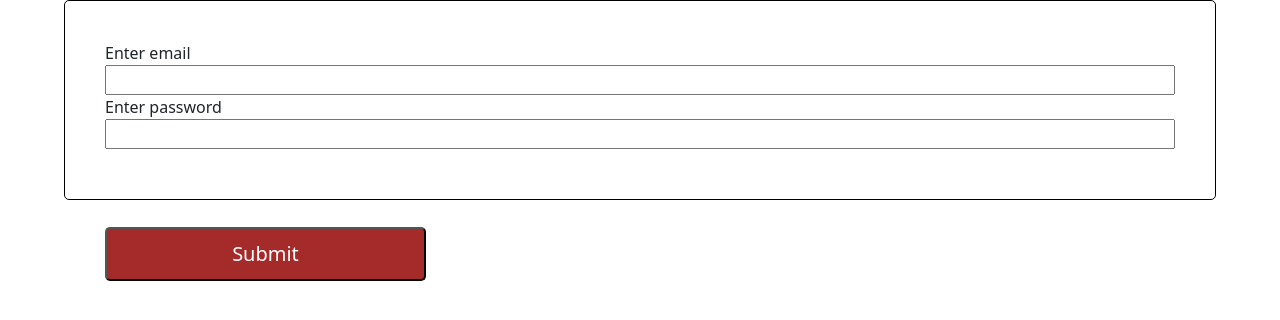
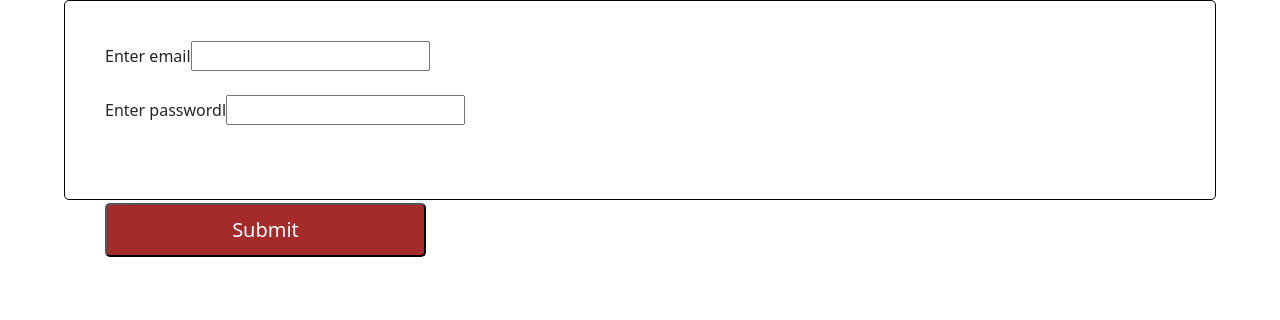
Before and after one commit to lissa3/start-react, a React (Create React App) app: page / in a window 1280 px wide. Shown: the top 320 px of the page. Built offline with nearby package versions, Linux system fonts and the light colour scheme.

Commit message:
create more complex folder structure; add Field component

```diff
--- a/src/App.js
+++ b/src/App.js
@@ -1,16 +1,12 @@
 import React from "react";
-import Login from './components/Login'
-import  {loginAPI}  from "./utils";
+import Login from './components/auth/Login'
+
 import './App.css'
 
-
 const App = ()=>{
-  const appLoginSubmit = (email,psw)=>{
-    loginAPI(email,psw)
-  }
   return (
   <div className="app">
-    <Login  handleLoginSubmit={appLoginSubmit} />
+    <Login />
   </div>
   )
 }
--- a/src/components/Login.js
+++ /dev/null
@@ -1,36 +0,0 @@
-import '../App.css'
-import { useState } from 'react';
-
-const Login = ({handleLoginSubmit})=> {
-  const [email,setEmail] = useState("");
-  const [psw,setPsw] = useState("");
-
-  const getEmail = (e)=>{
-    setEmail(e.target.value)
-  }
-  const getPsw = (e)=>{
-    setPsw(e.target.value)
-  }
-  const loginHandleSubmit = (e)=>{
-    e.preventDefault();
-    // pass term as a param to App method
-    handleLoginSubmit(email,psw)
-  }
-
-  return (
-  <div className="input-form">
-    <form action="#" onSubmit={loginHandleSubmit}  className="form">
-        <label>Enter email </label>
-        <input type="email" value={email} onChange={getEmail}/>
-        <label>Enter password </label>
-        <input type="password" value={psw} onChange={getPsw}/>
-        <br />
-        <br />
-        <button  type="submit" className="but">Submit</button>
-    </form>
-  </div>
-  )
-
-}
-
-export default Login;
--- /dev/null
+++ b/src/components/auth/Login.js
@@ -0,0 +1,29 @@
+import '../../App.css'
+import { useState } from 'react';
+import Field from '../../components/common/Field';
+import  {loginAPI}  from "../../utils";
+
+const Login = ()=> {
+    const [email,setEmail] = useState("");
+    const [psw,setPsw] = useState("");
+    const handleLoginSubmit = ()=>{
+      console.log(email,psw)
+      loginAPI(email,psw)
+    }
+
+  return (
+  <div className="input-form">
+    <form action="#" className="form" onSubmit={handleLoginSubmit}>
+        <Field type="email" setValue={setEmail} />
+        <br />
+        <Field type="passwordl" setValue={setPsw} />
+        <br />
+        <br />
+        <button  type="submit" className="but">Submit</button>
+    </form>
+  </div>
+  )
+
+}
+
+export default Login;
--- /dev/null
+++ b/src/components/common/Field.js
@@ -0,0 +1,16 @@
+import '../../App.css'
+
+
+const Field = ({type,setValue})=> {
+
+  return (
+    <div>
+        <label>Enter {type} </label>
+        <input type={type}  onChange= {(e)=>setValue(e.target.value)}  />
+
+  </div>
+  )
+
+}
+
+export default Field;
```
